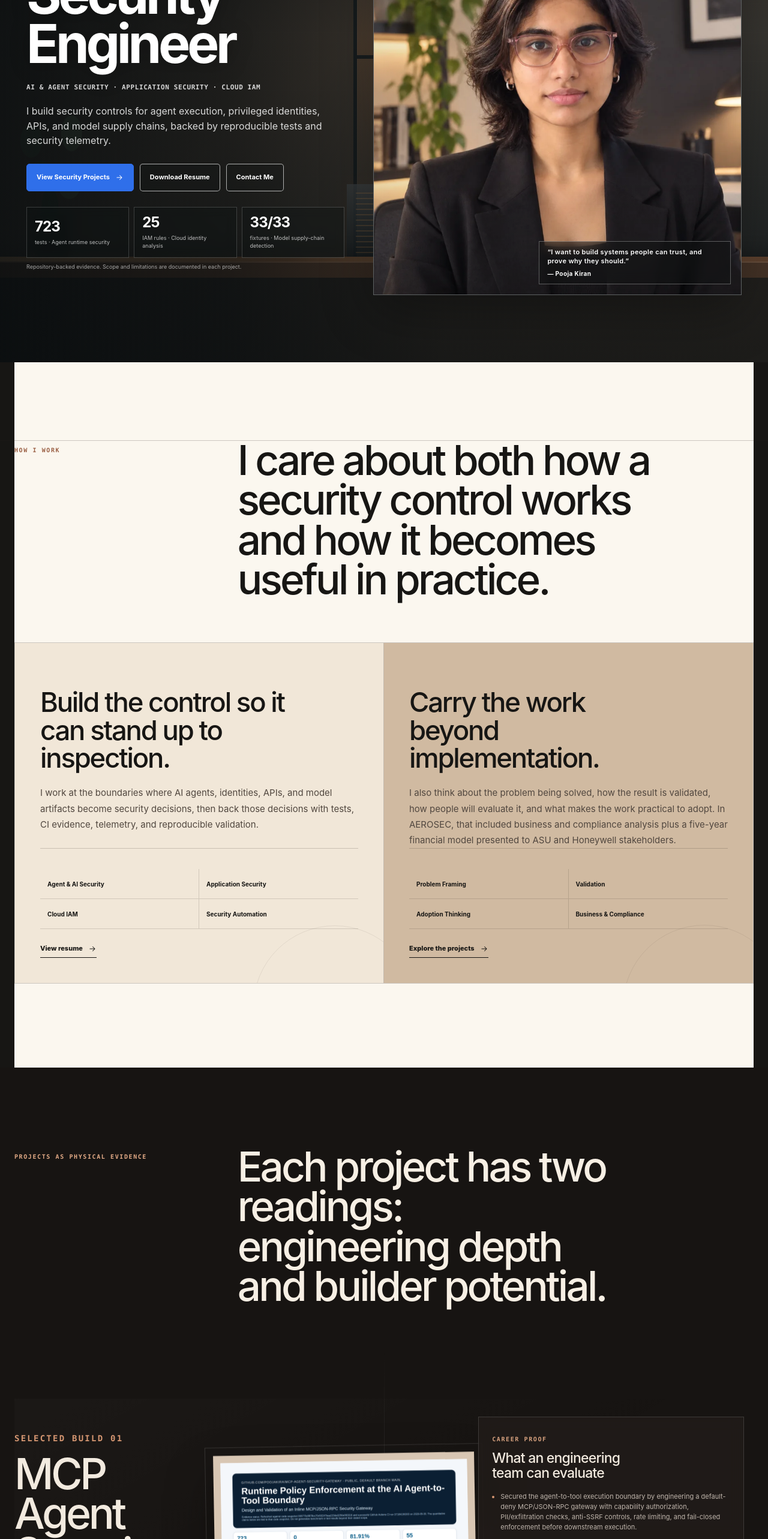
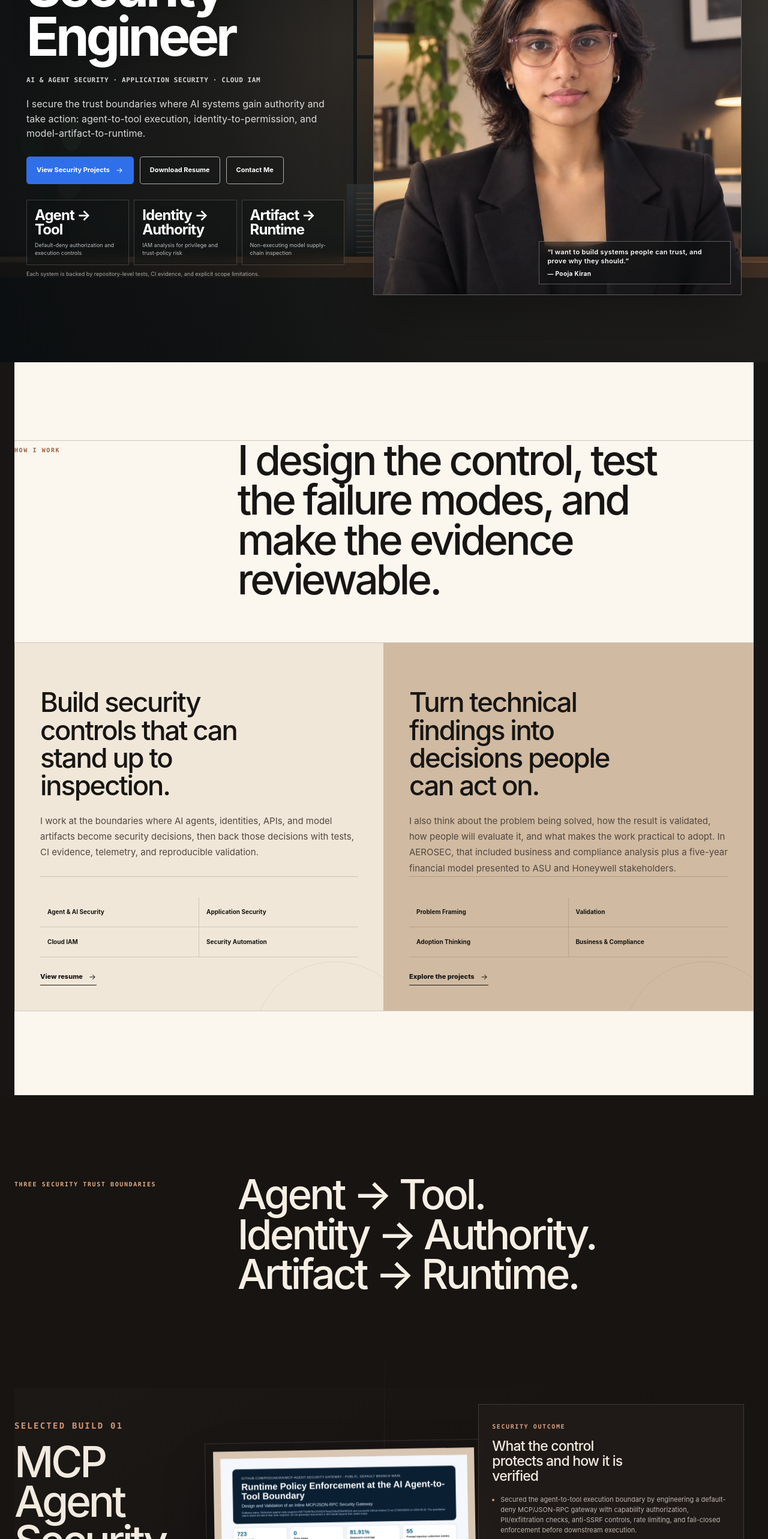
Before and after one commit to poojakira/Pooja_Kiran_Portfolio_Website, a Next.js app: page / in a window 1280 px wide. Shown: the part 234-2800 px from the top of the page at 60% size. Built offline with nearby package versions, Linux system fonts and the light colour scheme.

Commit message:
content: lead portfolio with security outcomes and trust boundaries

```diff
--- a/src/components/Portfolio.tsx
+++ b/src/components/Portfolio.tsx
@@ -125,7 +125,7 @@ function Hero() {
         <h1>Security<br />Engineer</h1>
         <p className="hero-role-line">AI &amp; Agent Security · Application Security · Cloud IAM</p>
         <p className="hero-reference-subtitle">
-          I build security controls for agent execution, privileged identities, APIs, and model supply chains, backed by reproducible tests and security telemetry.
+          I secure the trust boundaries where AI systems gain authority and take action: agent-to-tool execution, identity-to-permission, and model-artifact-to-runtime.
         </p>
         <div className="hero-reference-actions">
           <a className="hero-primary" href="#work">View Security Projects <ArrowIcon /></a>
@@ -134,11 +134,11 @@ function Hero() {
           </a>
           <a className="hero-secondary" href="#contact">Contact Me</a>
         </div>
-        <div className="hero-proof-strip" aria-label="Selected repository-backed evidence">
-          <div><strong>723</strong><span>tests · Agent runtime security</span></div>
-          <div><strong>25</strong><span>IAM rules · Cloud identity analysis</span></div>
-          <div><strong>33/33</strong><span>fixtures · Model supply-chain detection</span></div>
-          <small>Repository-backed evidence. Scope and limitations are documented in each project.</small>
+        <div className="hero-proof-strip" aria-label="Three security trust boundaries">
+          <div><strong>Agent → Tool</strong><span>Default-deny authorization and execution controls</span></div>
+          <div><strong>Identity → Authority</strong><span>IAM analysis for privilege and trust-policy risk</span></div>
+          <div><strong>Artifact → Runtime</strong><span>Non-executing model supply-chain inspection</span></div>
+          <small>Each system is backed by repository-level tests, CI evidence, and explicit scope limitations.</small>
         </div>
       </div>
 
@@ -161,12 +161,12 @@ function DualPaths() {
     <section className="dual-paths" id="paths">
       <div className="section-intro path-intro" data-reveal>
         <p className="eyebrow">How I work</p>
-        <h2>I care about both how a security control works and how it becomes useful in practice.</h2>
+        <h2>I design the control, test the failure modes, and make the evidence reviewable.</h2>
       </div>
 
       <div className="path-grid">
         <article className="path-card career-card" data-reveal>
-          <h3>Build the control so it can stand up to inspection.</h3>
+          <h3>Build security controls that can stand up to inspection.</h3>
           <p>
             I work at the boundaries where AI agents, identities, APIs, and model artifacts become security decisions,
             then back those decisions with tests, CI evidence, telemetry, and reproducible validation.
@@ -181,7 +181,7 @@ function DualPaths() {
         </article>
 
         <article className="path-card builder-card" id="builder" data-reveal>
-          <h3>Carry the work beyond implementation.</h3>
+          <h3>Turn technical findings into decisions people can act on.</h3>
           <p>
             I also think about the problem being solved, how the result is validated, how people will evaluate it, and
             what makes the work practical to adopt. In AEROSEC, that included business and compliance analysis plus a
@@ -222,16 +222,16 @@ function ProjectScene({ project, index }: { project: ProjectItem; index: number
 
         <div className="project-dual-proof">
           <section className="proof-panel proof-career" data-reveal>
-            <span className="panel-label">Career proof</span>
-            <h4>What an engineering team can evaluate</h4>
+            <span className="panel-label">Security outcome</span>
+            <h4>What the control protects and how it is verified</h4>
             <ul>
               {project.bullets.map((bullet) => <li key={bullet}>{bullet}</li>)}
             </ul>
           </section>
 
           <section className="proof-panel proof-builder" data-reveal>
-            <span className="panel-label">Builder proof</span>
-            <h4>How the work moves from problem to usable system</h4>
+            <span className="panel-label">Architecture & verification</span>
+            <h4>How the security decision is enforced end to end</h4>
             <div className="builder-sequence">
               {project.architecture.map((step, stepIndex) => (
                 <div key={step}>
@@ -265,8 +265,8 @@ function WorkSection() {
   return (
     <section className="work-section" id="work">
       <div className="section-intro light" data-reveal>
-        <p className="eyebrow">Projects as physical evidence</p>
-        <h2>Each project has two readings: engineering depth and builder potential.</h2>
+        <p className="eyebrow">Three security trust boundaries</p>
+        <h2>Agent → Tool. Identity → Authority. Artifact → Runtime.</h2>
       </div>
       <div className="project-list">
         {resume.projects.map((project, index) => (
@@ -349,7 +349,7 @@ function ExperienceSection() {
     <section className="experience-section" id="experience">
       <div className="section-intro" data-reveal>
         <p className="eyebrow">Professional & applied experience</p>
-        <h2>Engineering depth on one side. Business context on the other.</h2>
+        <h2>Security engineering backed by applied business and teaching experience.</h2>
       </div>
       <div className="experience-list">
         {resume.experience.map((item, index) => (
@@ -376,7 +376,7 @@ function SkillsSection() {
     <section className="skills-section" id="skills">
       <div className="section-intro" data-reveal>
         <p className="eyebrow">Capabilities</p>
-        <h2>Technical depth for the job. Systems thinking for the build.</h2>
+        <h2>Security depth across runtime, identity, application security, and detection.</h2>
       </div>
       <div className="skills-grid">
         {resume.skillGroups.map((group, index) => (
@@ -449,8 +449,8 @@ function ContactSection() {
         <p className="eyebrow">Recruiting &amp; collaboration</p>
         <h2>Hiring for Security Engineering?</h2>
         <p>
-          I&apos;m interested in U.S.-based Security Engineering, Application Security, Product Security,
-          Cloud/IAM Security, and AI Security opportunities.
+          I&apos;m interested in U.S.-based Security Engineering roles spanning AI and agent security,
+          Application Security, Product Security, and Cloud/IAM Security.
         </p>
       </div>
       <div className="contact-actions" data-reveal>
@@ -489,7 +489,7 @@ export default function Portfolio() {
       </main>
       <footer className="site-footer">
         <span>© {new Date().getFullYear()} Pooja Kiran</span>
-        <span>Security Engineering × Builder Portfolio</span>
+        <span>AI & Agent Security × Application Security × Cloud IAM</span>
       </footer>
     </div>
   );
```
